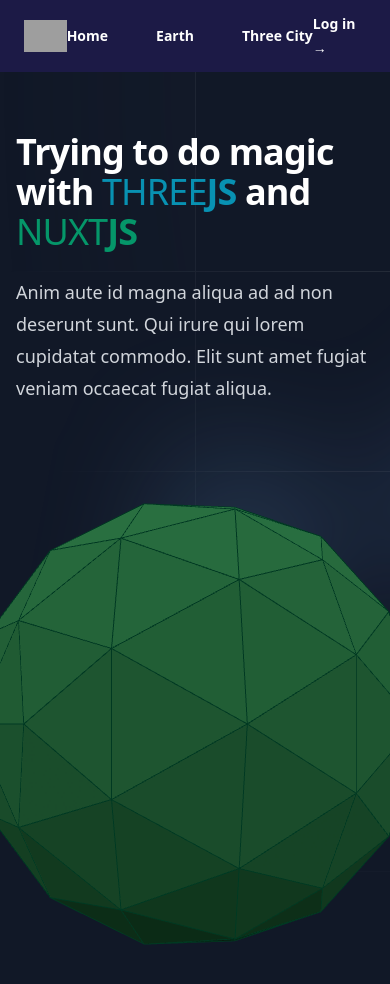
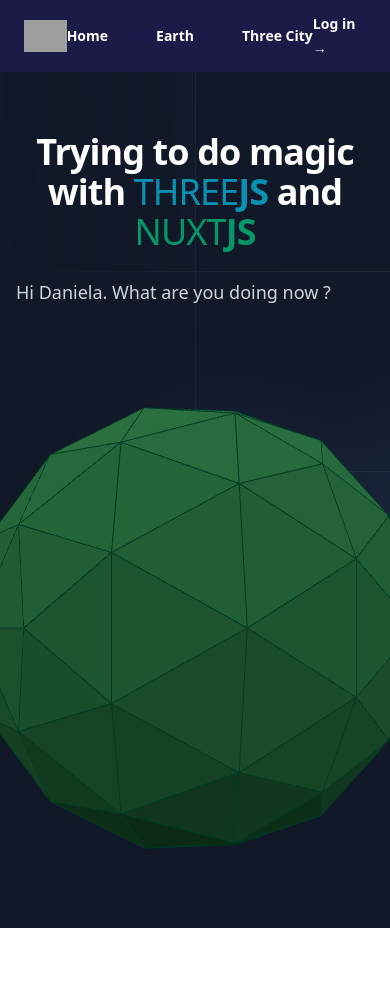
Before and after one commit to Dantes737/NUXT-THREEJS, a Nuxt app: page / in a window 390 px wide. Shown: the top 984 px of the page. After the commit the page ends 928 px from the top, so only its background shows below. Built offline with nearby package versions, Linux system fonts and the light colour scheme; grey boxes are pictures that could not be loaded.

Commit message:
update styles

```diff
--- a/pages/index.vue
+++ b/pages/index.vue
@@ -62,7 +62,7 @@
     >
       <div class="mx-auto max-w-2xl lg:mx-0 lg:max-w-xl lg:pt-8 px-4">
         <h1
-          class="mt-10 text-4xl font-bold tracking-tight text-white sm:text-6xl"
+          class="mt-10 text-4xl font-semibold text-center lg:text-start tracking-tight text-white sm:text-6xl"
         >
           Trying to do magic with
           <span class="text-cyan-600 font-thin">THREE</span
@@ -71,9 +71,7 @@
           ><span class="text-emerald-600">JS</span>
         </h1>
         <p class="mt-6 text-lg leading-8 text-gray-300">
-          Anim aute id magna aliqua ad ad non deserunt sunt. Qui irure qui lorem
-          cupidatat commodo. Elit sunt amet fugiat veniam occaecat fugiat
-          aliqua.
+          Hi Daniela. What are you doing now ?
         </p>
       </div>
       <div class="">
```
